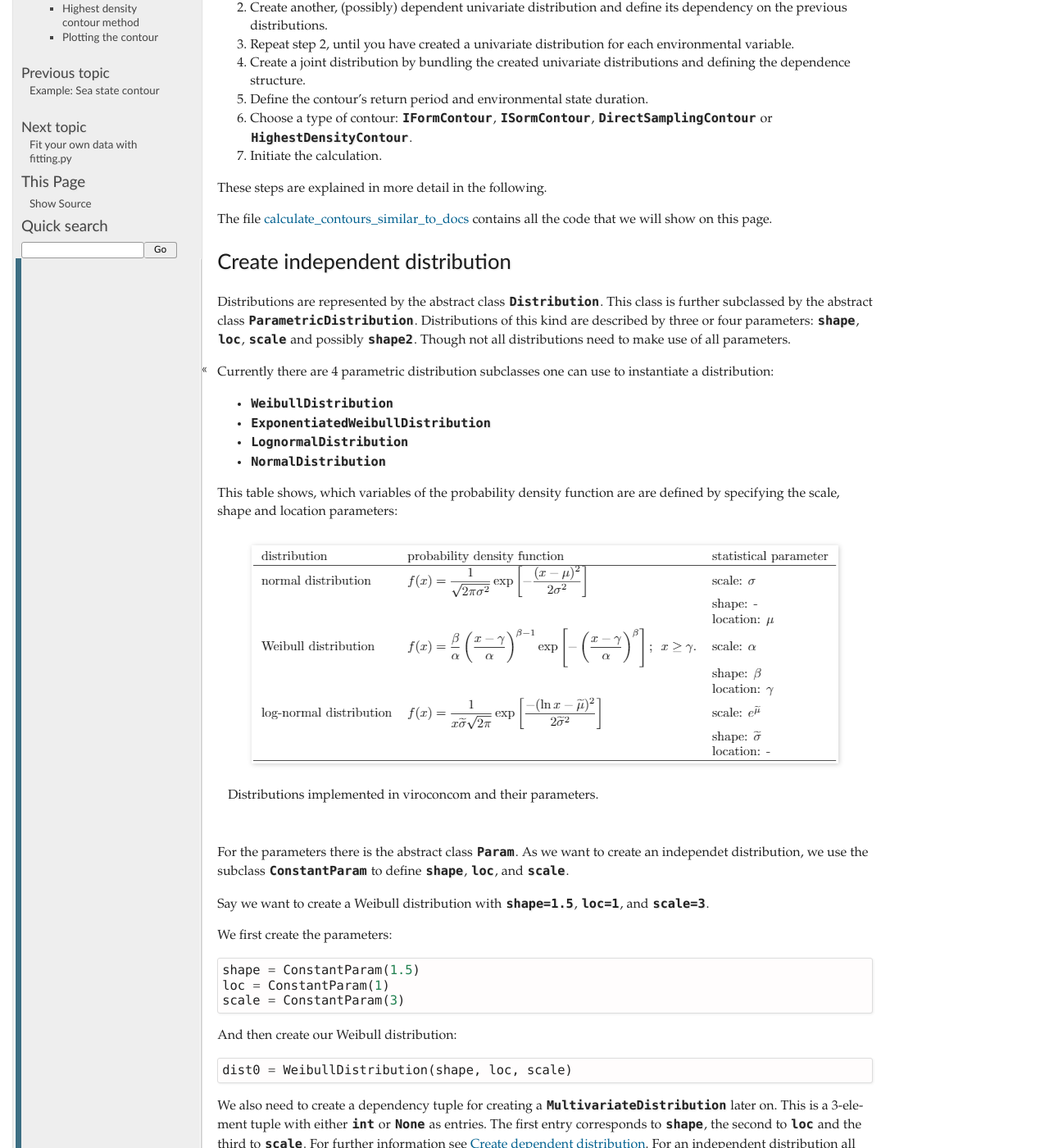
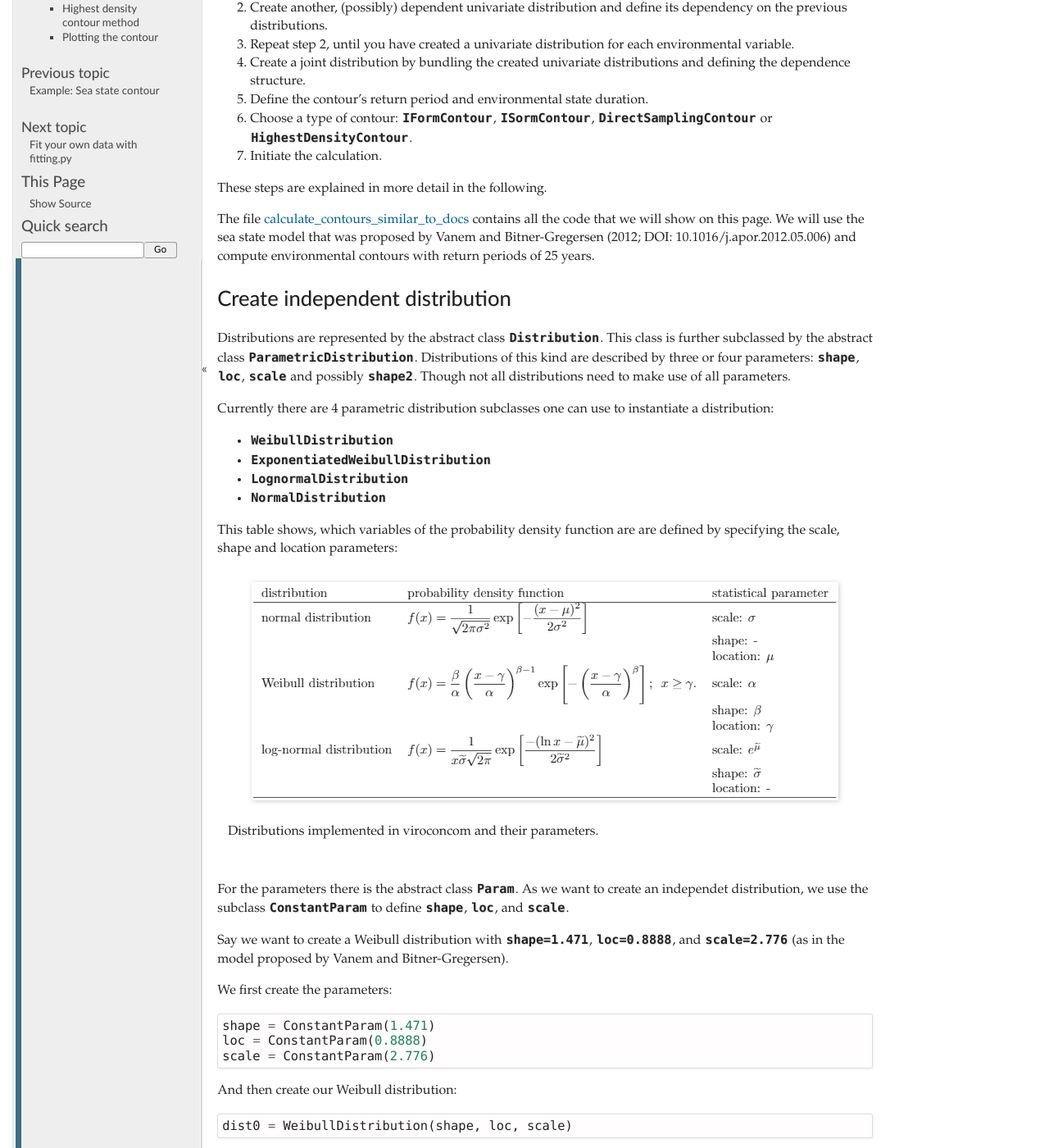
Before and after one commit to virocon-organization/virocon, a Sphinx documentation site: the page built from docs/jointdistribution_and_contours.rst, in a window 1280 px wide and 1400 px high, scrolled down 323 px. Shown: the whole window at 82% size. Built offline with Sphinx 7.4.7, drawn with Linux system fonts in a browser that asks for light colours; some of the changed text lies outside the part shown.

Commit message:
Use Vanem and B-G model in docu, change default vlaue for contours to tr = 50.

```diff
--- a/docs/jointdistribution_and_contours.rst
+++ b/docs/jointdistribution_and_contours.rst
@@ -27,7 +27,9 @@
 These steps are explained in more detail in the following.
 
 The file calculate_contours_similar_to_docs_ contains all the code that we will
-show on this page.
+show on this page. We will use the sea state model that was proposed by
+Vanem and Bitner-Gregersen (2012; DOI: 10.1016/j.apor.2012.05.006) and compute
+environmental contours with return periods of 25 years.
 
 .. _calculate_contours_similar_to_docs: https://github.com/virocon-organization/viroconcom/blob/master/examples/calculate_contours_similar_to_docs.py
 
@@ -67,14 +69,14 @@
 distribution, we use the subclass :class:`~viroconcom.params.ConstantParam` to
 define ``shape``, ``loc``, and ``scale``.
 
-Say we want to create a Weibull distribution with ``shape=1.5``, ``loc=1``,
-and ``scale=3``.
+Say we want to create a Weibull distribution with ``shape=1.471``, ``loc=0.8888``,
+and ``scale=2.776`` (as in the model proposed by Vanem and Bitner-Gregersen).
 
 We first create the parameters::
 
-    shape = ConstantParam(1.5)
-    loc = ConstantParam(1)
-    scale = ConstantParam(3)
+    shape = ConstantParam(1.471)
+    loc = ConstantParam(0.8888)
+    scale = ConstantParam(2.776)
 
 
 And then create our Weibull distribution::
@@ -160,17 +162,17 @@
 realization of :math:`X`:
 
 .. math::
-    \sigma(x) = 0.05 + 0.2 * e^{-0.2}
+    \sigma(x) = 0.04 + 0.1748 * e^{-0.2243}
 
 .. math::
-    \mu(x) = 0.1 + 1.5^{x * 0.2}
+    \mu(x) = 0.1 + 1.489^{x * 0.1901}
 
 In viroconcom, to define this dependence structure, first we create the
 parameters as :class:`~viroconcom.params.FunctionParam` using the keywords
 "exp3" and "power" to specify the wanted dependence functions ::
 
-    my_sigma = FunctionParam(0.05, 0.2, -0.2, "exp3")
-    my_mu = FunctionParam(0.1, 1.5, 0.2, "power3")
+    my_sigma = FunctionParam('exp3', 0.04, 0.1748, -0.2243)
+    my_mu = FunctionParam('power3', 0.1, 1.489, 0.1901)
 
 Then we create the :class:`~viroconcom.distribution.LognormalDistribution`
 using the ``mu`` ``sigma`` constructor::
@@ -184,8 +186,8 @@
 Alternativly we could have defined the distribution as follows,
 using the wrapper argument of the :class:`~viroconcom.params.FunctionParam`::
 
-    shape = FunctionParam(0.05, 0.2, -0.2, "exp3")
-    scale = FunctionParam(0.1, 1.5, 0.2, "power3", wrapper=numpy.exp)
+    shape = FunctionParam(0.04, 0.1748, -0.2243, "exp3")
+    scale = FunctionParam(0.1, 1.1489, 0.1901, "power3", wrapper=numpy.exp)
     dist1 = LognormalDistribution(shape, None, scale)
     dep1 = (0, None, 0)
 
@@ -240,11 +242,12 @@
 In addition, to create an IFORM contour we need to specify the number of points
 along the contour that shall be calculated.
 
-With the :ref:`previously created <bundle-multvar-dist>` ``mul_dist`` a
-contour with a ``return_period`` of ``25`` years  and  a
-``state_duration`` of ``3`` hours can be created like this::
+Let us calculate 90 points along the contour such that we have a resolution of 2
+degrees. With the :ref:`previously created <bundle-multvar-dist>` ``mul_dist``,
+we can compute a contour with a ``return_period`` of ``25`` years and a
+``state_duration`` of ``6`` hours  like this::
 
-    iform_contour = IFormContour(mul_dist, 25, 3)
+    iform_contour = IFormContour(mul_dist, 25, 6, 90)
 
 
 .. _hdc:
@@ -265,7 +268,7 @@
 
 To create a highest density contour for the
 :ref:`previously created <bundle-multvar-dist>` ``mul_dist`` with a
-``return_period`` of ``25`` years and a ``state_duration`` of ``3``,  we first
+``return_period`` of ``25`` years and a ``state_duration`` of ``6``,  we first
 define the variable space to be between 0 and 20 and set the step size to 0.5
 in the first and 0.1 in the second dimension.::
 
@@ -274,7 +277,7 @@
 
 The contour can then be created as follows::
 
-    hdens_contour = HighestDensityContour(mul_dist, 25, 3, limits, deltas)
+    hdens_contour = HighestDensityContour(mul_dist, 25, 6, limits, deltas)
 
 
 Plotting the contour
```
Also changed, not shown: other parts of docs/jointdistribution_and_contours.rst (+1 -1 lines), docs/example_contour_standard_plot.png, docs/example_contours_iform_and_hdc.png, 2 other files.
